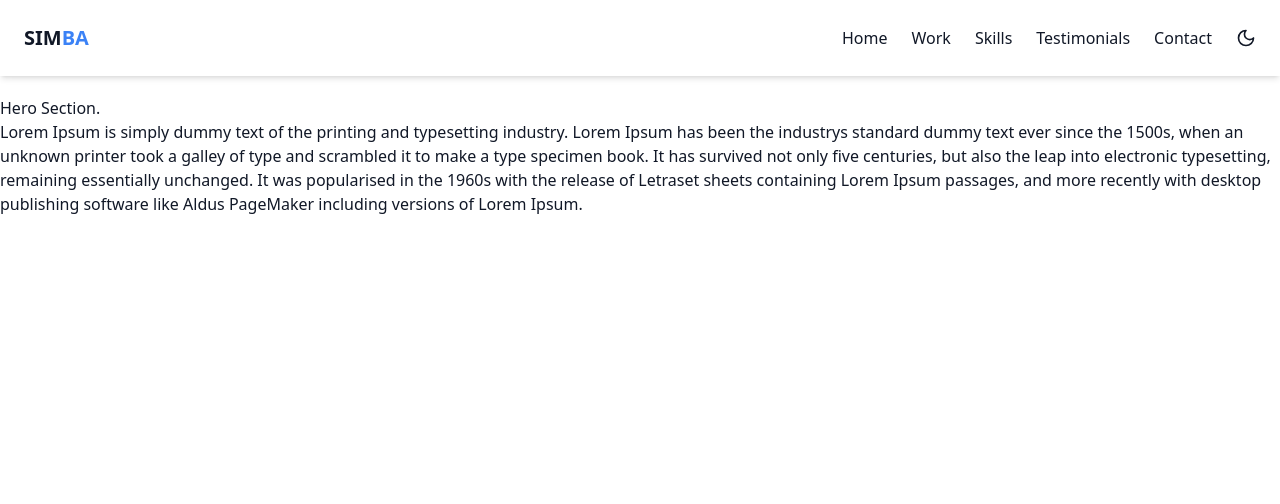
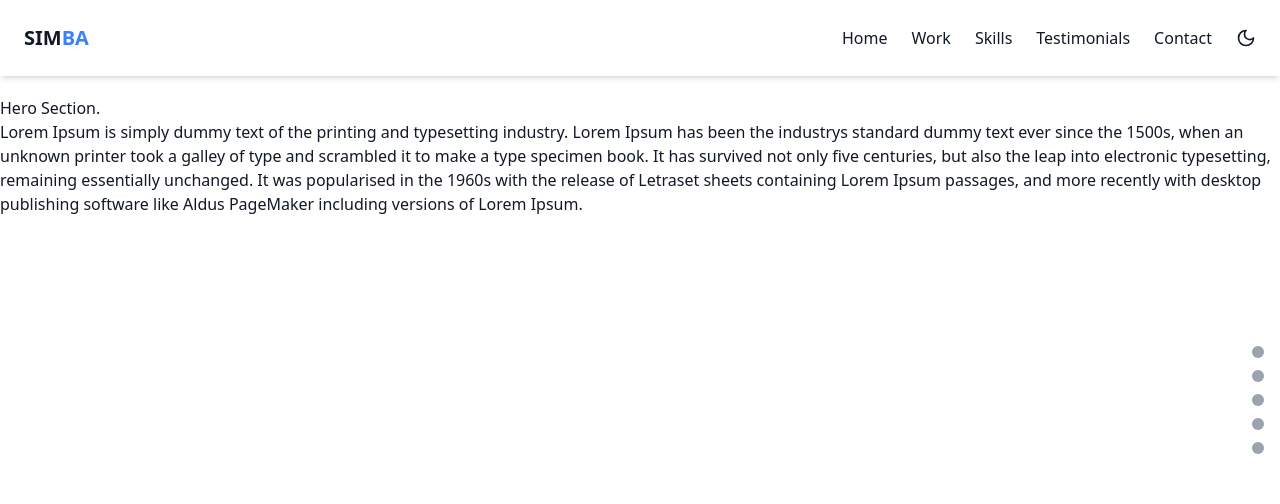
Before and after one commit to genuinelycool/portfolio_website_dark_light_mode, a React (Vite) app: page / in a window 1280 px wide. Shown: the top 504 px of the page. Built offline with nearby package versions, Linux system fonts and the light colour scheme.

Commit message:
8 - Building ScrollDots for Navigation

```diff
--- a/src/components/ScrollDots/index.jsx
+++ b/src/components/ScrollDots/index.jsx
@@ -1,7 +1,15 @@
+const sections = ["hero", "projects", "skills", "recommendations", "contact"];
+
 const ScrollDots = () => {
   return (
-    <div>
-
+    <div className="fixed right-4 top-1/2 transform -translate-y-1/2 flex flex-col gap-3 z-50">
+      {sections.map((section) => (
+        <a
+          key={section}
+          href={`#${section}`}
+          className="w-3 h-3 rounded-full transition bg-gray-400 hover:bg-blue-500"
+        />
+      ))}
     </div>
   );
 };
```
